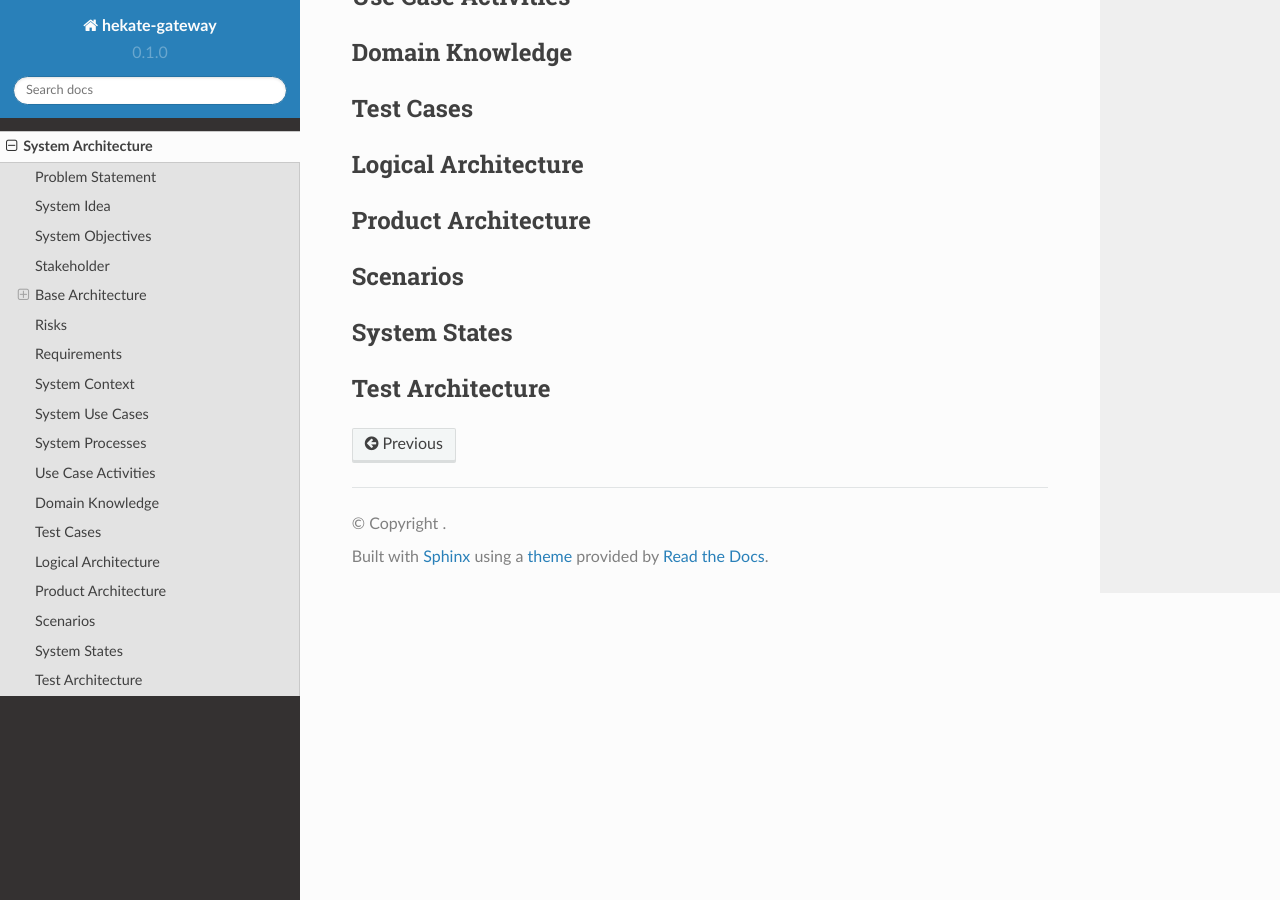
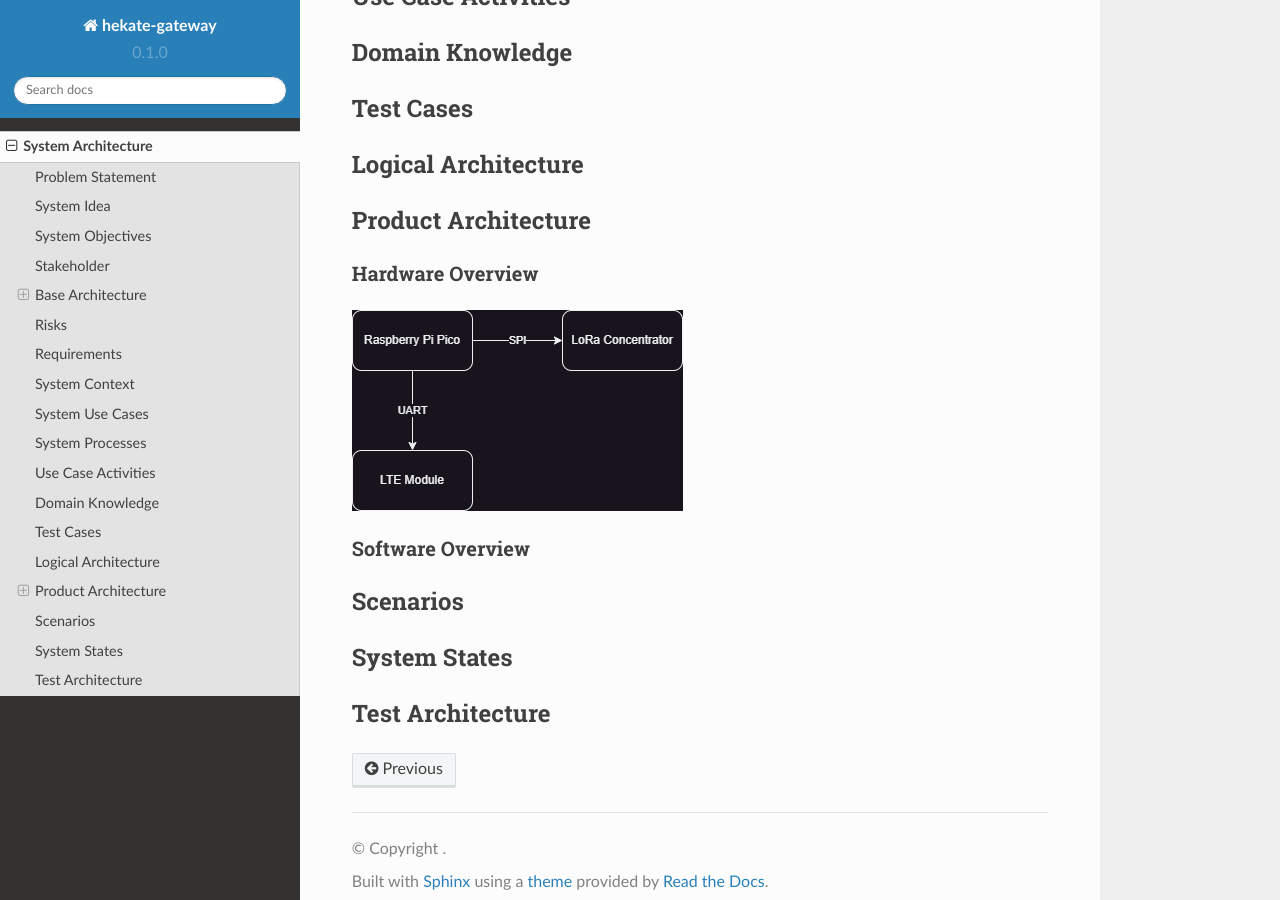
Before and after one commit to MariusSchmid/hekate-gateway, a Sphinx documentation site: the page built from docs/source/architecture.md, in a window 1280 px wide and 900 px high, scrolled down 2993 px. Built offline with Sphinx 7.4.7 and the Read the Docs theme 2.0.0, drawn with Linux system fonts in a browser that asks for light colours; pages that are not in the unit, such as notebooks, are missing from menus.

Commit message:
doc: added hw overview

```diff
--- a/docs/source/architecture.md
+++ b/docs/source/architecture.md
@@ -64,6 +64,12 @@ The hekate system consists of a **LoRa Concentrator** that is sending and receiv
 
 ## Product Architecture
 
+### Hardware Overview
+![hw_overview](../drawio/HW_Overview.drawio.png)
+
+### Software Overview
+
+
 ## Scenarios
 
 ## System States
```
Also changed, not shown: docs/drawio/HW_Overview.drawio.png (added), 1 other file.
